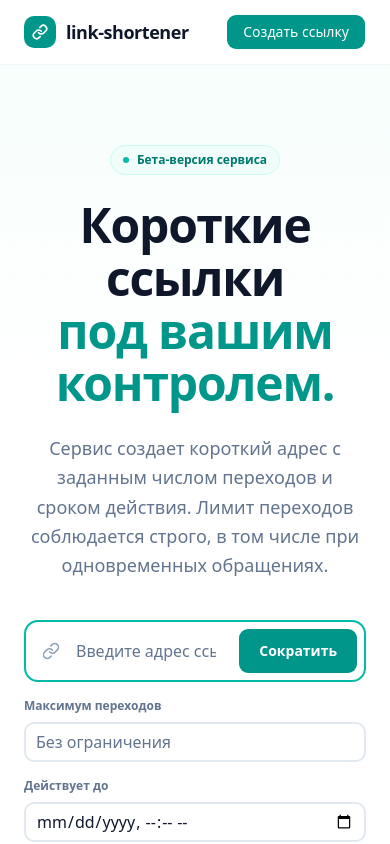
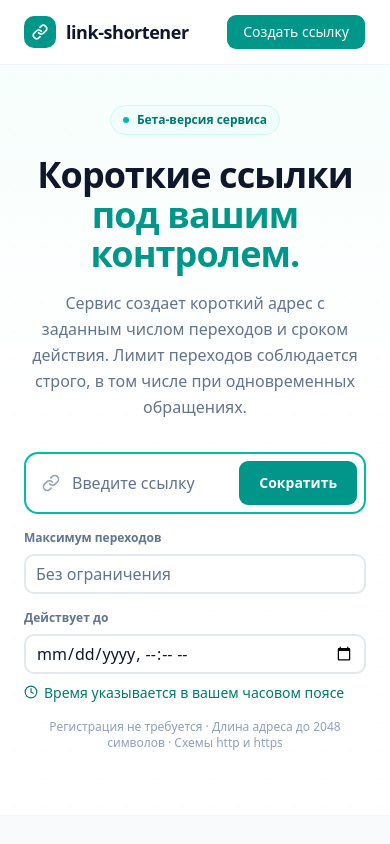
Before and after one commit to emilburganov/link-shortener-web, a React (Vite) app: page / in a window 390 px wide. Shown: the top 844 px of the page. Built offline with nearby package versions, Linux system fonts and the light colour scheme.

Commit message:
fix: improve the mobile layout of the hero, result card and sections

```diff
--- a/src/features/create-link/CreateLinkForm.tsx
+++ b/src/features/create-link/CreateLinkForm.tsx
@@ -57,11 +57,11 @@ export function CreateLinkForm() {
             <Input
               id="url"
               type="url"
-              placeholder="Введите адрес ссылки"
+              placeholder="Введите ссылку"
               autoComplete="off"
               autoFocus
               aria-invalid={!!errors.url}
-              className="h-auto flex-1 border-0 bg-transparent px-4 py-4 text-base shadow-none focus-visible:ring-0 aria-invalid:ring-0 dark:bg-transparent"
+              className="h-auto min-w-0 flex-1 border-0 bg-transparent px-3 py-4 text-base sm:px-4 shadow-none focus-visible:ring-0 aria-invalid:ring-0 dark:bg-transparent"
               {...register('url')}
             />
 
--- a/src/features/create-link/ShortLinkResult.tsx
+++ b/src/features/create-link/ShortLinkResult.tsx
@@ -12,12 +12,13 @@ export function ShortLinkResult({ shortUrl }: ShortLinkResultProps) {
   const { copied, copy } = useCopyToClipboard()
 
   return (
-    <div className="rounded-2xl border border-slate-200 bg-white p-6 text-left animate-in fade-in zoom-in-95 duration-300 motion-reduce:animate-none">
+    <div className="rounded-2xl border border-slate-200 bg-white p-4 text-left animate-in fade-in zoom-in-95 duration-300 sm:p-6 motion-reduce:animate-none">
       <p className="mb-3 text-xs font-semibold tracking-wide text-slate-400 uppercase">
         Короткая ссылка
       </p>
 
-      <div className="flex items-center gap-3 rounded-xl border border-slate-200 bg-slate-50 px-4 py-3.5">
+      <div className="flex flex-col gap-3 rounded-xl border border-slate-200 bg-slate-50 px-4 py-3.5 sm:flex-row sm:items-center">
+        <div className="flex min-w-0 flex-1 items-center gap-3">
           <LinkIcon className="size-4 shrink-0 text-teal-500" strokeWidth={2} />
 
           <a
@@ -28,6 +29,7 @@ export function ShortLinkResult({ shortUrl }: ShortLinkResultProps) {
           >
             {shortUrl}
           </a>
+        </div>
 
         <Button
           type="button"
--- a/src/features/landing/CallToAction.tsx
+++ b/src/features/landing/CallToAction.tsx
@@ -2,7 +2,7 @@ import { Button } from '@/components/ui/button'
 
 export function CallToAction() {
   return (
-    <section className="bg-teal-600 px-6 py-20">
+    <section className="bg-teal-600 px-6 py-14 md:py-20">
       <div className="mx-auto max-w-2xl text-center">
         <h2 className="mb-4 text-3xl font-bold tracking-tight text-white">
           Создайте короткую ссылку
--- a/src/features/landing/FeatureGrid.tsx
+++ b/src/features/landing/FeatureGrid.tsx
@@ -45,9 +45,9 @@ const features = [
 
 export function FeatureGrid() {
   return (
-    <section id="features" className="px-6 py-24">
+    <section id="features" className="px-6 py-16 md:py-24">
       <div className="mx-auto max-w-6xl">
-        <div className="mb-16 text-center">
+        <div className="mb-10 text-center md:mb-16">
           <h2 className="mb-4 text-3xl font-bold tracking-tight text-slate-900 md:text-4xl">
             Возможности сервиса
           </h2>
--- a/src/features/landing/Hero.tsx
+++ b/src/features/landing/Hero.tsx
@@ -2,23 +2,23 @@ import { CreateLinkForm } from '@/features/create-link/CreateLinkForm'
 
 export function Hero() {
   return (
-    <section id="create" className="relative overflow-hidden px-6 pt-20 pb-24">
+    <section id="create" className="relative overflow-hidden px-6 pt-10 pb-16 md:pt-20 md:pb-24">
       <div className="absolute inset-0 bg-[radial-gradient(circle,rgba(13,148,136,0.07)_1.5px,transparent_1.5px)] bg-size-[28px_28px] opacity-40" />
       <div className="absolute inset-x-0 top-0 h-80 bg-linear-to-b from-teal-50/60 to-transparent" />
 
       <div className="relative mx-auto max-w-4xl text-center animate-in fade-in slide-in-from-bottom-1.5 duration-300 motion-reduce:animate-none">
-        <div className="mb-6 inline-flex items-center gap-2 rounded-full border border-teal-100 bg-teal-50 px-3 py-1.5 text-xs font-semibold text-teal-700">
+        <div className="mb-5 inline-flex items-center gap-2 rounded-full border border-teal-100 bg-teal-50 px-3 py-1.5 text-xs font-semibold text-teal-700 md:mb-6">
           <span className="size-1.5 animate-pulse rounded-full bg-teal-500 motion-reduce:animate-none" />
           Бета-версия сервиса
         </div>
 
-        <h1 className="mb-6 text-5xl leading-[1.1] font-bold tracking-tight text-slate-900 md:text-6xl">
+        <h1 className="mb-4 text-4xl leading-[1.1] font-bold tracking-tight text-slate-900 md:mb-6 md:text-6xl">
           Короткие ссылки
           <br />
           <span className="text-teal-600">под вашим контролем.</span>
         </h1>
 
-        <p className="mx-auto mb-10 max-w-xl text-lg leading-relaxed text-slate-500">
+        <p className="mx-auto mb-8 max-w-xl text-base leading-relaxed text-slate-500 md:mb-10 md:text-lg">
           Сервис создает короткий адрес с заданным числом переходов и сроком действия. Лимит
           переходов соблюдается строго, в том числе при одновременных обращениях.
         </p>
```
Lines whose indentation alone changed are shown as unchanged.
